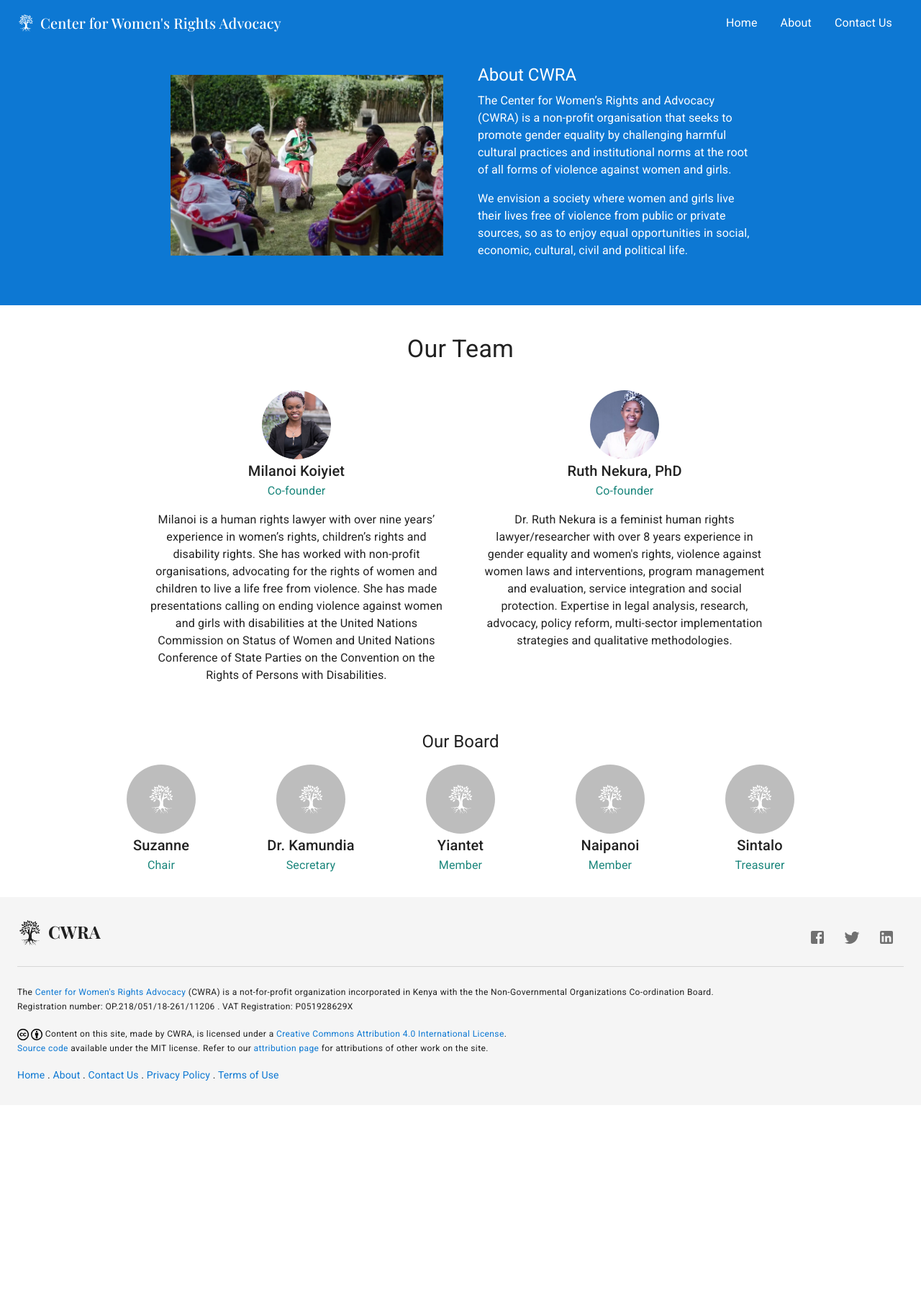
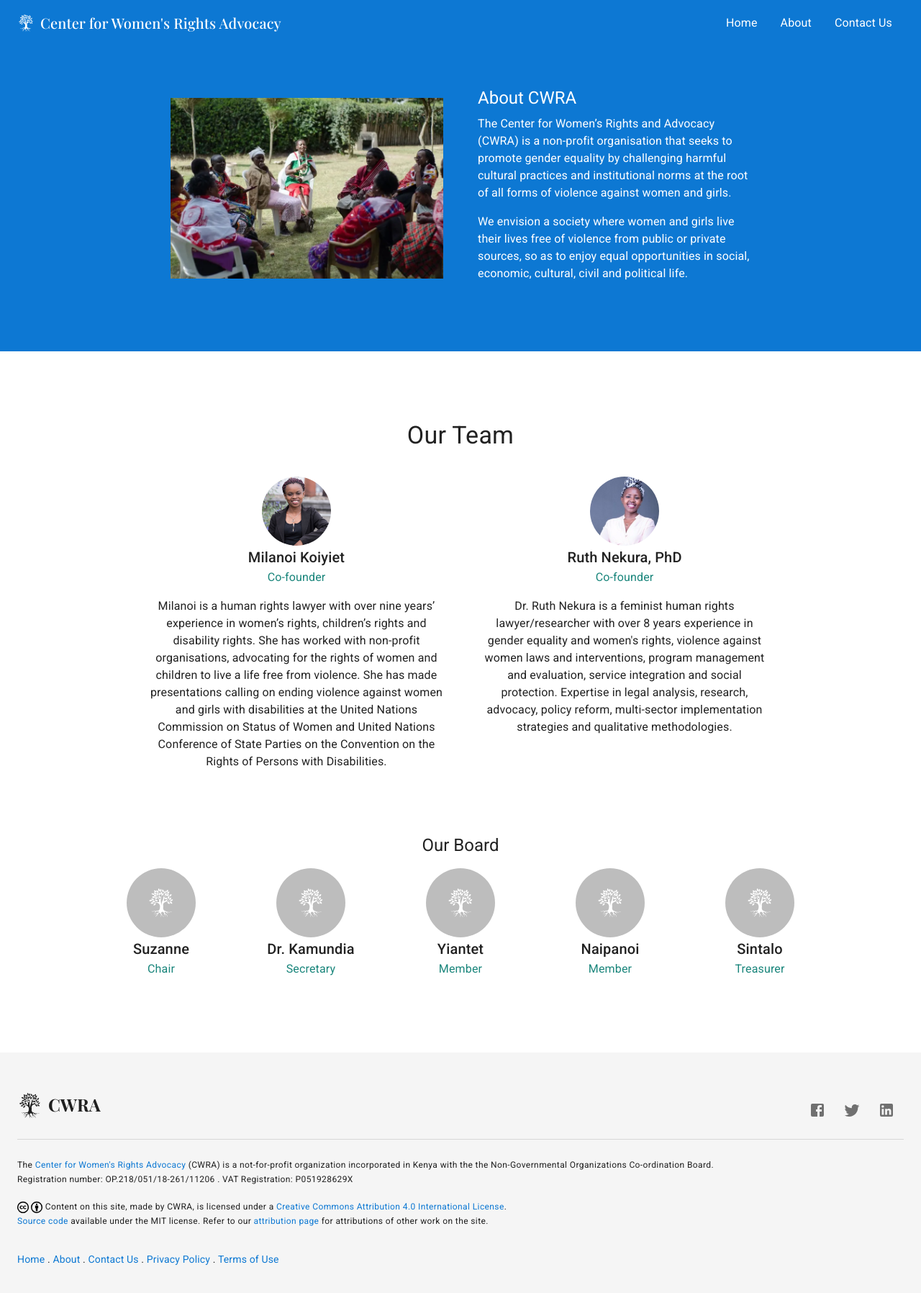
Before and after one commit to CWRAdvocacy/cwra.africa, a Next.js app: page / in a window 1280 px wide. Shown: the top 1796 px of the page at 72% size. Before the commit the page ends 1535 px from the top, so only its background shows below. Built offline with nearby package versions, Linux system fonts and the light colour scheme; a web font is replaced by a local one.

Commit message:
fix: improve spacing

```diff
--- a/src/components/Footer.jsx
+++ b/src/components/Footer.jsx
@@ -22,16 +22,16 @@ const useStyles = makeStyles(() => ({
   },
 }));
 
-const Footer = () => {
+export default function Footer () {
   const classes = useStyles();
   return (
     <footer className={classes.root}>
       {/* TODO: Introduce Donate Banner/Section */}
       <Container>
-        <Box pt={4} pb={2}>
-          <Grid container justify="space-between">
+        <Box pt={7} pb={2}>
+          <Grid container justifyContent="space-between">
             <Grid item xs={12} sm="auto">
-              <Grid container spacing={1} justify="center">
+              <Grid container spacing={1} justifyContent="center">
                 <Grid item>
                   <CwraTreeIcon style={{ color: 'inherit' }} fontSize="large" />
                 </Grid>
@@ -72,18 +72,18 @@ const Footer = () => {
           </Grid>
         </Box>
         <Divider />
-        <Box pt={3} pb={4}>
+        <Box pt={3} pb={7}>
           <AttributionText />
-          <FooterLinks />
+          <Box pt={2}>
+            <FooterLinks />
+          </Box>
         </Box>
       </Container>
     </footer>
   );
 };
 
-export default Footer;
-
-function AttributionText() {
+function AttributionText () {
   return (
     <div>
       <Typography variant="caption" gutterBottom>The{' '}
@@ -166,7 +166,7 @@ function CcIcon() {
   );
 }
 
-const FooterLinks = () => {
+function FooterLinks () {
   return (
     <>
     <Typography variant="body2">
--- a/src/components/Hero.jsx
+++ b/src/components/Hero.jsx
@@ -21,14 +21,14 @@ export default function Hero() {
   const classes = useStyles();
 
   return (
-    <Box bgcolor="primary.main" color="white">
+    <Box bgcolor="primary.main" color="white" pt={4} pb={4}>
       <Hidden smDown>
         <Box pt={1} />
       </Hidden>
       <Grid container justifyContent="center" alignItems="center">
         <Grid item xs={12} sm={6} md={4}>
           <Container>
-            <Box py={2}>
+            <Box py={4}>
               <picture>
                 <source
                   srcSet="./images/events/2019_09_narok/DSC_5586.webp"
@@ -67,15 +67,6 @@ export default function Hero() {
                 equal opportunities in social, economic, cultural, civil and
                 political life.
               </Typography>
-              {/* <Button
-                className={classes.button}
-                variant="outlined"
-                size="large"
-                href="mailto:hello@cwra.africa"
-                target="_blank"
-              >
-                Get in touch
-              </Button> */}
             </Box>
           </Container>
         </Grid>
--- a/src/components/Team/Board.jsx
+++ b/src/components/Team/Board.jsx
@@ -57,7 +57,7 @@ const Board = () => {
   ));
 
   return (
-    <Box>
+    <Box pb={9} pt={3}>
       <Container>
         <Typography variant="h5" align="center" gutterBottom paragraph>
           Our Board
--- a/src/components/Team/Executive.jsx
+++ b/src/components/Team/Executive.jsx
@@ -33,7 +33,7 @@ export const Executive = () => {
   ));
 
   return (
-    <Box pt={5} pb={3}>
+    <Box pt={12} pb={3}>
       <Container maxWidth="md">
         <Typography variant="h4" align="center" gutterBottom>
           Our Team
--- a/src/layouts/page.jsx
+++ b/src/layouts/page.jsx
@@ -18,13 +18,13 @@ export default function PageLayout({ title, children }) {
         <title>{title} - Center for Women&apos;s Rights Advocacy (CWRA)</title>
       </Head>
       <Container maxWidth="md">
-        <Box pt={5}>
+        <Box pt={9}>
           <Typography variant="h4" component="h1" paragraph>
             {title}
           </Typography>
         </Box>
-        <Divider style={{ marginBottom: theme.spacing(1) }} />
-        <Box pt={2} pb={5}>
+        <Divider style={{ marginTop: theme.spacing(1) }} />
+        <Box pt={4} pb={9}>
           {children}
         </Box>
       </Container>
--- a/src/pages/about.jsx
+++ b/src/pages/about.jsx
@@ -197,7 +197,7 @@ export default function AboutPage() {
           </Typography>
         </li>
       </ol>
-      <Divider style={{ margin: '30px 0' }} />
+      <Divider style={{ margin: '70px 0 50px' }} />
       <OurSecretariatAndBoard />
     </PageLayout>
   );
```
